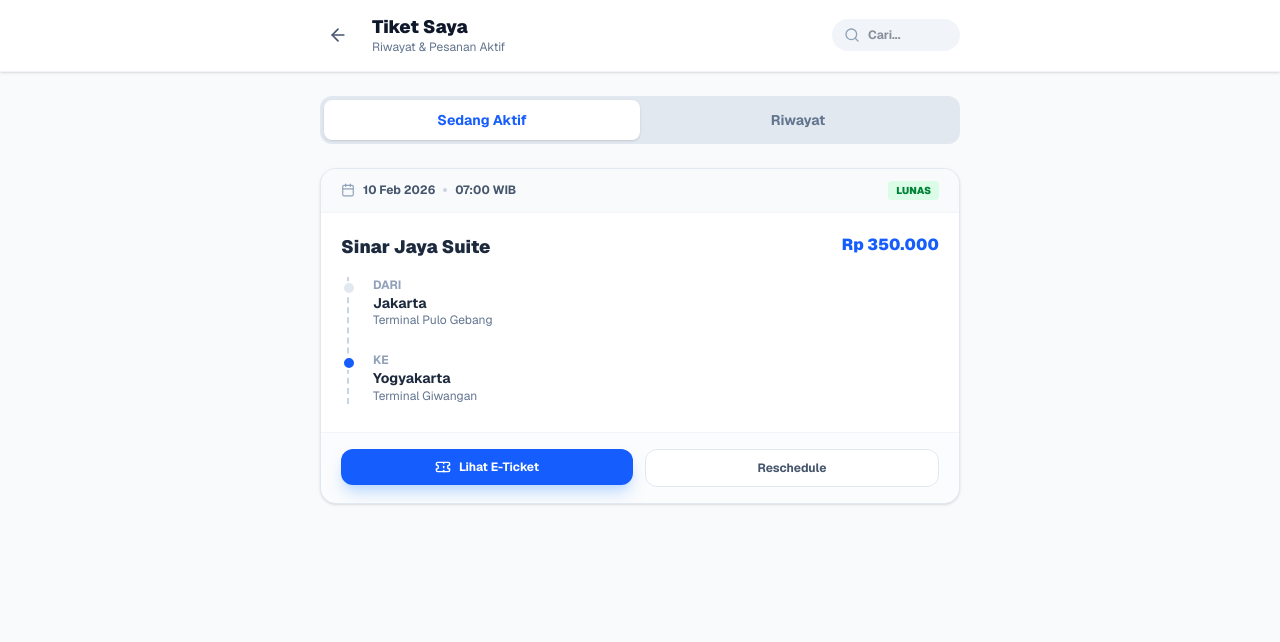
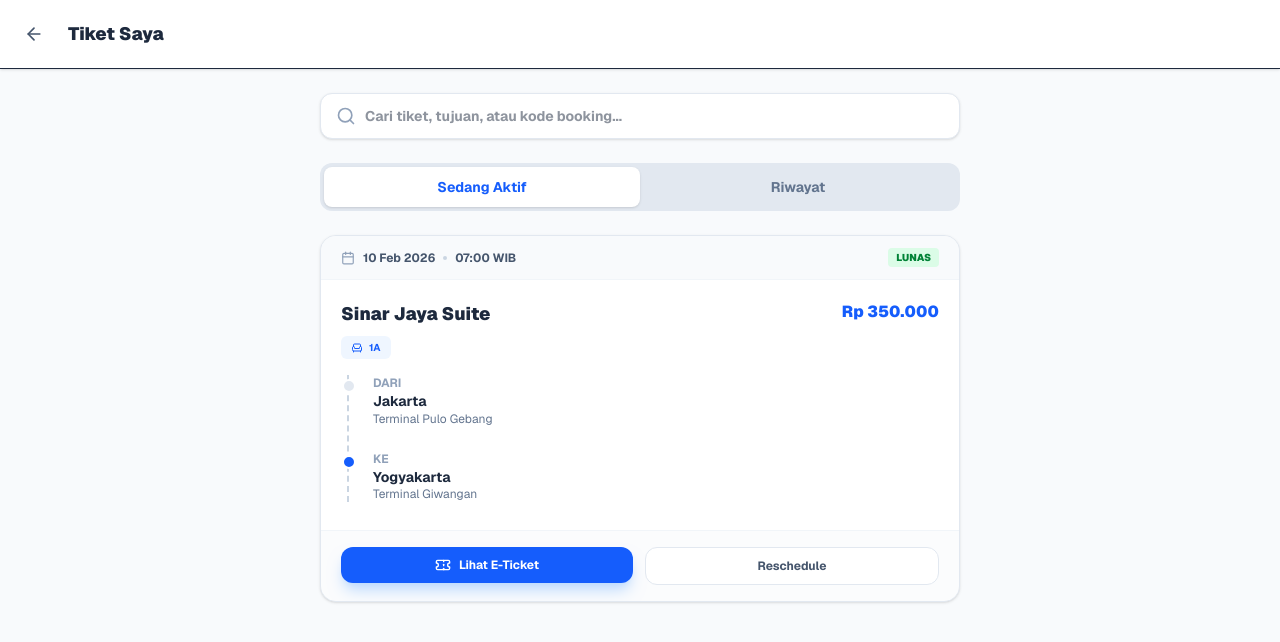
Before and after one commit to doaesque/skybus, a Next.js app: page /my-tickets in a window 1280 px wide. Shown: the top 642 px of the page. Built offline with nearby package versions, Linux system fonts and the light colour scheme.

Commit message:
style: standardize layout margins and headers across main pages

```diff
--- a/src/app/my-tickets/page.tsx
+++ b/src/app/my-tickets/page.tsx
@@ -2,8 +2,8 @@
 
 import React, { useState, useRef } from 'react';
 import {
-  ArrowLeft, Calendar, MapPin, Clock, Star, Ticket, Search,
-  CheckCircle, X, Camera, Trash2, Bus
+  ArrowLeft, Calendar, Clock, Star, Ticket, Search,
+  CheckCircle, X, Camera, Trash2, Armchair
 } from 'lucide-react';
 import Link from 'next/link';
 import Image from 'next/image';
@@ -14,18 +14,16 @@ export default function MyTicketsPage() {
   const [activeTab, setActiveTab] = useState<'active' | 'history'>('active');
   const [searchQuery, setSearchQuery] = useState("");
 
-  // Review States
   const [showReviewModal, setShowReviewModal] = useState(false);
-  const [showSuccessModal, setShowSuccessModal] = useState(false); // New Success Modal
+  const [showSuccessModal, setShowSuccessModal] = useState(false);
   const [selectedTicket, setSelectedTicket] = useState<number | null>(null);
   const [rating, setRating] = useState(0);
   const [reviewText, setReviewText] = useState("");
   const [reviewImages, setReviewImages] = useState<string[]>([]);
-  const [reviewedIds, setReviewedIds] = useState<number[]>([]); // Track newly reviewed tickets
+  const [reviewedIds, setReviewedIds] = useState<number[]>([]);
 
   const fileInputRef = useRef<HTMLInputElement>(null);
 
-  // Mock Data Tiket
   const tickets = [
     {
       id: 1,
@@ -76,7 +74,6 @@ export default function MyTicketsPage() {
     }
   ];
 
-  // Logic Filtering: Tab + Search Query (Realtime)
   const filteredTickets = tickets.filter(t => {
     const matchesTab = t.status === activeTab;
     const query = searchQuery.toLowerCase();
@@ -114,15 +111,14 @@ export default function MyTicketsPage() {
       setReviewedIds([...reviewedIds, selectedTicket]);
     }
     setShowReviewModal(false);
-    setTimeout(() => setShowSuccessModal(true), 300); // Small delay for smooth transition
+    setTimeout(() => setShowSuccessModal(true), 300);
   };
 
   const handleBookAgain = (origin: string, destination: string) => {
-    // Redirect to ticket search with params
     const params = new URLSearchParams({
       origin: origin,
       destination: destination,
-      date: new Date().toISOString().split('T')[0] // Default to today/tomorrow logic if needed
+      date: new Date().toISOString().split('T')[0]
     });
     router.push(`/ticket?${params.toString()}`);
   };
@@ -130,9 +126,8 @@ export default function MyTicketsPage() {
   return (
     <div className="min-h-screen bg-slate-50 dark:bg-slate-950 font-sans text-slate-800 dark:text-slate-100 transition-colors pb-20 relative">
 
-      {/* Success Modal (Style match /mitra/register) */}
       {showSuccessModal && (
-        <div className="fixed inset-0 z-[60] flex items-center justify-center p-4 bg-slate-900/60 backdrop-blur-sm animate-in fade-in duration-200">
+        <div className="fixed inset-0 z-60 flex items-center justify-center p-4 bg-slate-900/60 backdrop-blur-sm animate-in fade-in duration-200">
           <div className="bg-white dark:bg-slate-900 w-full max-w-sm rounded-3xl shadow-2xl p-6 relative animate-in zoom-in-95 duration-200 border border-slate-100 dark:border-slate-800">
             <button onClick={() => setShowSuccessModal(false)} className="absolute top-4 right-4 text-slate-400 hover:text-slate-600 dark:hover:text-slate-200 transition">
               <X className="w-5 h-5" />
@@ -157,7 +152,6 @@ export default function MyTicketsPage() {
         </div>
       )}
 
-      {/* Review Modal */}
       {showReviewModal && (
         <div className="fixed inset-0 z-50 flex items-end md:items-center justify-center bg-slate-900/60 backdrop-blur-sm animate-in fade-in">
           <div className="bg-white dark:bg-slate-900 w-full max-w-md md:rounded-3xl rounded-t-3xl p-6 shadow-2xl border border-slate-100 dark:border-slate-800 animate-in slide-in-from-bottom-10 md:slide-in-from-bottom-0">
@@ -232,34 +226,27 @@ export default function MyTicketsPage() {
         </div>
       )}
 
-      {/* Header Consistent with /about */}
-      <div className="bg-white dark:bg-slate-900 shadow-sm sticky top-0 z-40 border-b border-slate-100 dark:border-slate-800">
-        <div className="max-w-2xl mx-auto px-4 py-4 flex items-center justify-between">
-            <div className="flex items-center gap-4">
+      {/* HEADER BARU - KONSISTEN DENGAN HALAMAN LAIN */}
+      <div className="bg-white dark:bg-slate-900 p-4 shadow-sm sticky top-0 z-40 flex items-center gap-4 border-b dark:border-slate-800">
         <Link href="/" className="p-2 hover:bg-slate-100 dark:hover:bg-slate-800 rounded-full transition">
           <ArrowLeft className="w-5 h-5 text-slate-600 dark:text-slate-400" />
         </Link>
-                <div>
-                    <h1 className="text-lg font-black text-slate-900 dark:text-white leading-tight">Tiket Saya</h1>
-                    <p className="text-xs text-slate-500 dark:text-slate-400">Riwayat & Pesanan Aktif</p>
-                </div>
-            </div>
-
-            {/* Realtime Search Bar */}
-            <div className="relative">
-                <input
-                    type="text"
-                    placeholder="Cari..."
-                    value={searchQuery}
-                    onChange={(e) => setSearchQuery(e.target.value)}
-                    className="pl-9 pr-4 py-2 bg-slate-100 dark:bg-slate-800 rounded-full text-xs font-bold w-32 focus:w-48 transition-all duration-300 outline-none focus:ring-2 focus:ring-blue-600/20"
-                />
-                <Search className="w-4 h-4 text-slate-400 absolute left-3 top-1/2 -translate-y-1/2" />
-            </div>
-        </div>
+        <h1 className="font-black text-lg">Tiket Saya</h1>
       </div>
 
       <div className="max-w-2xl mx-auto px-4 py-6">
+
+        {/* SEARCH BAR DIPINDAH KE KONTEN */}
+        <div className="relative mb-6">
+          <input
+            type="text"
+            placeholder="Cari tiket, tujuan, atau kode booking..."
+            value={searchQuery}
+            onChange={(e) => setSearchQuery(e.target.value)}
+            className="w-full pl-11 pr-4 py-3 bg-white dark:bg-slate-800 border border-slate-200 dark:border-slate-700 rounded-xl text-sm font-bold shadow-sm focus:ring-2 focus:ring-blue-600 outline-none transition"
+          />
+          <Search className="w-5 h-5 text-slate-400 absolute left-4 top-1/2 -translate-y-1/2" />
+        </div>
 
         <div className="flex bg-slate-200 dark:bg-slate-800 p-1 rounded-xl mb-6">
           <button
@@ -294,14 +281,21 @@ export default function MyTicketsPage() {
                 </div>
 
                 <div className="p-5">
-                    <div className="flex justify-between items-start mb-4">
+                  <div className="flex justify-between items-start mb-2">
                     <h3 className="font-black text-lg text-slate-800 dark:text-white">{ticket.busName}</h3>
                     <p className="font-black text-blue-600">{ticket.price}</p>
                   </div>
 
+                  <div className="flex items-center gap-2 mb-4">
+                    <div className="bg-blue-50 dark:bg-blue-900/30 text-blue-600 dark:text-blue-400 px-2.5 py-1 rounded-md text-[10px] font-bold flex items-center gap-1.5">
+                      <Armchair className="w-3 h-3" />
+                      {ticket.seat}
+                    </div>
+                  </div>
+
                   <div className="relative border-l-2 border-dashed border-slate-300 dark:border-slate-700 ml-1.5 space-y-6 my-2 pl-6">
                     <div className="relative">
-                            <div className="absolute -left-[31px] top-1 w-3.5 h-3.5 rounded-full bg-slate-200 dark:bg-slate-600 border-2 border-white dark:border-slate-900"></div>
+                      <div className="absolute -left-7.75 top-1 w-3.5 h-3.5 rounded-full bg-slate-200 dark:bg-slate-600 border-2 border-white dark:border-slate-900"></div>
                       <div>
                         <p className="text-xs font-bold text-slate-400 uppercase mb-0.5">Dari</p>
                         <p className="font-bold text-sm text-slate-800 dark:text-white leading-tight">{ticket.origin}</p>
@@ -309,7 +303,7 @@ export default function MyTicketsPage() {
                       </div>
                     </div>
                     <div className="relative">
-                            <div className="absolute -left-[31px] top-1 w-3.5 h-3.5 rounded-full bg-blue-600 border-2 border-white dark:border-slate-900"></div>
+                      <div className="absolute -left-7.75 top-1 w-3.5 h-3.5 rounded-full bg-blue-600 border-2 border-white dark:border-slate-900"></div>
                       <div>
                         <p className="text-xs font-bold text-slate-400 uppercase mb-0.5">Ke</p>
                         <p className="font-bold text-sm text-slate-800 dark:text-white leading-tight">{ticket.destination}</p>
@@ -333,7 +327,6 @@ export default function MyTicketsPage() {
                     </>
                   ) : (
                     <>
-                            {/* Check if ticket is reviewed OR is in the newly reviewed list */}
                       {(!ticket.hasReviewed && !reviewedIds.includes(ticket.id)) ? (
                         <button
                           onClick={() => handleOpenReview(ticket.id)}
--- a/src/app/page.tsx
+++ b/src/app/page.tsx
@@ -374,7 +374,7 @@ export default function Home() {
                     min={today}
                     value={departDate}
                     onChange={(e) => setDepartDate(e.target.value)}
-                    className="w-full outline-none text-sm font-bold bg-transparent text-slate-800 dark:text-white dark:[color-scheme:dark] dark:[&::-webkit-calendar-picker-indicator]:invert"
+                    className="w-full outline-none text-sm font-bold bg-transparent text-slate-800 dark:text-white dark:scheme-dark dark:[&::-webkit-calendar-picker-indicator]:invert"
                   />
                 </div>
                 {tripType === 'round-trip' && (
@@ -388,7 +388,7 @@ export default function Home() {
                       min={departDate || today}
                       value={returnDate}
                       onChange={(e) => setReturnDate(e.target.value)}
-                      className="w-full outline-none text-sm font-bold bg-transparent text-slate-800 dark:text-white dark:[color-scheme:dark] dark:[&::-webkit-calendar-picker-indicator]:invert"
+                      className="w-full outline-none text-sm font-bold bg-transparent text-slate-800 dark:text-white dark:scheme-dark dark:[&::-webkit-calendar-picker-indicator]:invert"
                     />
                   </div>
                 )}
@@ -427,7 +427,7 @@ export default function Home() {
                 </div>
                 <div>
                   <h3 className="font-bold text-lg text-slate-800 dark:text-white mb-1">{item.title}</h3>
-                  <p className="text-sm text-slate-500 dark:text-slate-400 leading-relaxed max-w-[200px] mx-auto">{item.desc}</p>
+                  <p className="text-sm text-slate-500 dark:text-slate-400 leading-relaxed max-w-50 mx-auto">{item.desc}</p>
                 </div>
               </div>
             ))}
```
Also changed, not shown: src/app/booking/page.tsx (+4 -7 lines), src/app/ticket/page.tsx (+7 -7 lines). Lines whose indentation alone changed are shown as unchanged.
